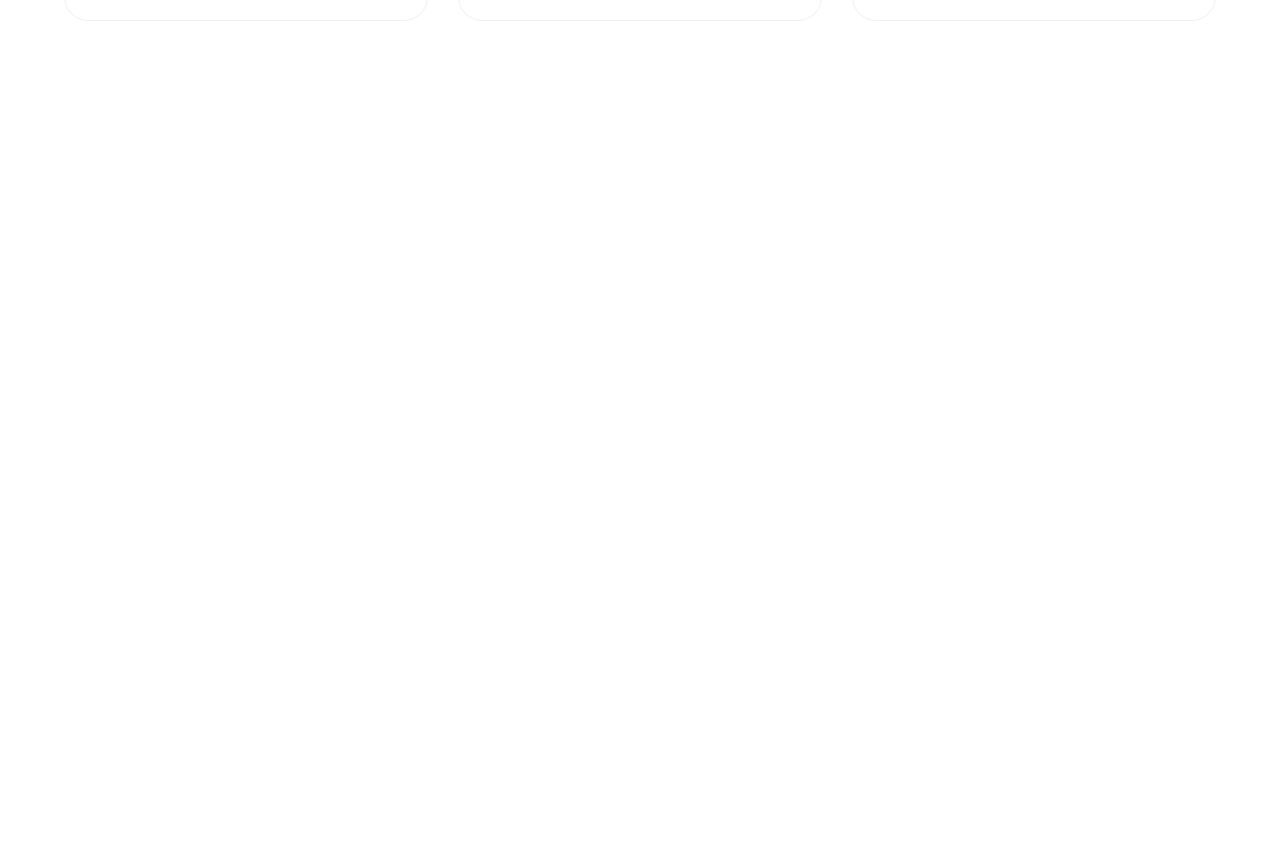
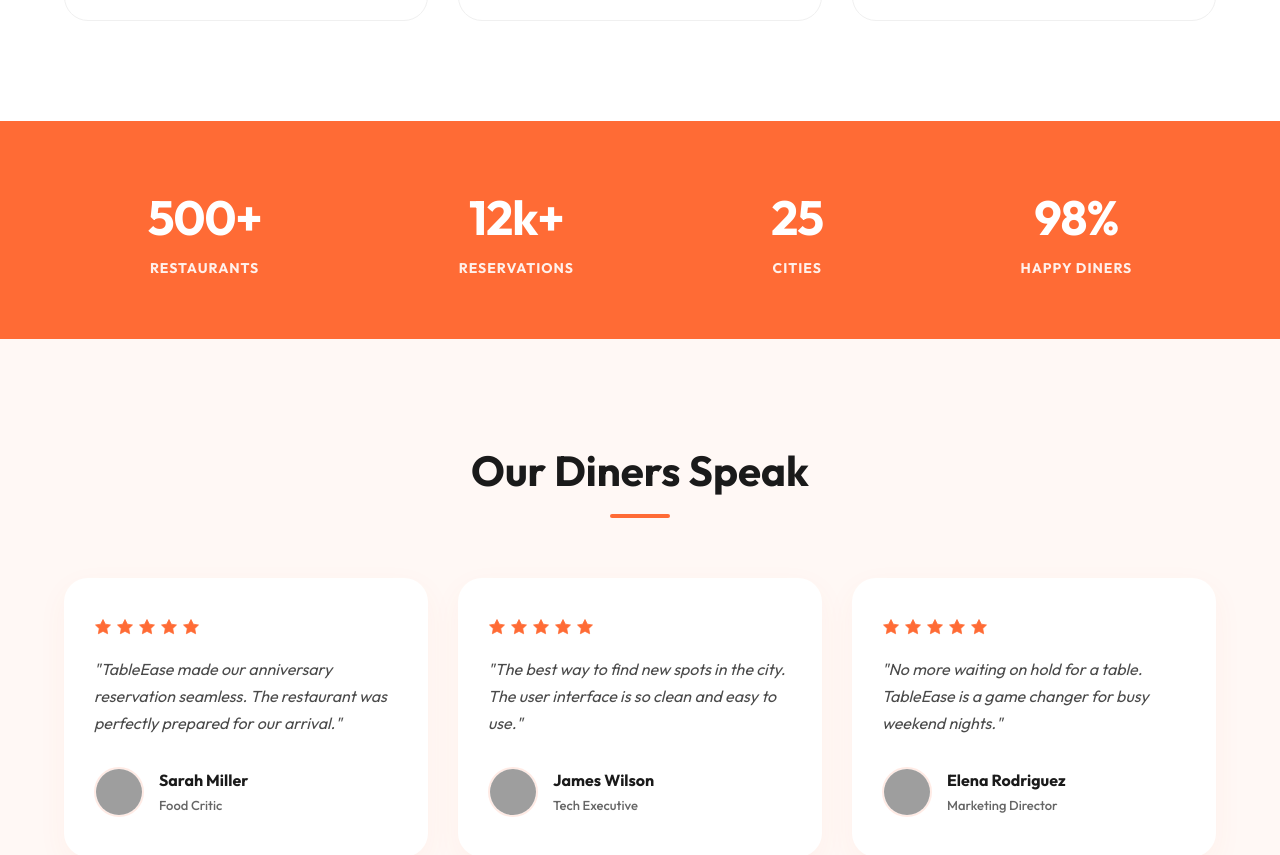
Before and after one commit to Bhavy-Talaviya/TableEase, a React app in the folder Frontend/: page / in a window 1280 px wide. Shown: the part 2102-2957 px from the top of the page. Before the commit the page ends 2223 px from the top, so only its background shows below. Built offline with nearby package versions, Linux system fonts and the light colour scheme; grey boxes are pictures that could not be loaded; the HTML template or start-up script is replaced by a standard one.

Commit message:
Implement stats banner with platform highlights and Implement Testimonials

```diff
--- a/Frontend/src/App.jsx
+++ b/Frontend/src/App.jsx
@@ -3,6 +3,8 @@ import Navbar from './components/Navbar'
 import Hero from './components/Hero'
 import HowItWorks from './components/HowItWorks'
 import FeaturedDishes from './components/FeaturedDishes'
+import Stats from './components/Stats'
+import Testimonials from './components/Testimonials'
 import './index.css'
 
 function App() {
@@ -13,6 +15,8 @@ function App() {
         <Hero />
         <HowItWorks />
         <FeaturedDishes />
+        <Stats />
+        <Testimonials />
       </main>
     </div>
   )
--- /dev/null
+++ b/Frontend/src/components/Stats.jsx
@@ -0,0 +1,25 @@
+import React from 'react';
+
+const Stats = () => {
+  const stats = [
+    { number: '500+', label: 'RESTAURANTS' },
+    { number: '12k+', label: 'RESERVATIONS' },
+    { number: '25', label: 'CITIES' },
+    { number: '98%', label: 'HAPPY DINERS' }
+  ];
+
+  return (
+    <section className="stats-section">
+      <div className="stats-container">
+        {stats.map((stat, index) => (
+          <div key={index} className="stat-item">
+            <div className="stat-number">{stat.number}</div>
+            <div className="stat-label">{stat.label}</div>
+          </div>
+        ))}
+      </div>
+    </section>
+  );
+};
+
+export default Stats;
--- /dev/null
+++ b/Frontend/src/components/Testimonials.jsx
@@ -0,0 +1,60 @@
+import React from 'react';
+
+const Testimonials = () => {
+  const reviews = [
+    {
+      name: 'Sarah Miller',
+      role: 'Food Critic',
+      image: 'https://randomuser.me/api/portraits/women/44.jpg',
+      stars: 5,
+      quote: '"TableEase made our anniversary reservation seamless. The restaurant was perfectly prepared for our arrival."'
+    },
+    {
+      name: 'James Wilson',
+      role: 'Tech Executive',
+      image: 'https://randomuser.me/api/portraits/men/32.jpg',
+      stars: 5,
+      quote: '"The best way to find new spots in the city. The user interface is so clean and easy to use."'
+    },
+    {
+      name: 'Elena Rodriguez',
+      role: 'Marketing Director',
+      image: 'https://randomuser.me/api/portraits/women/68.jpg',
+      stars: 5,
+      quote: '"No more waiting on hold for a table. TableEase is a game changer for busy weekend nights."'
+    }
+  ];
+
+  return (
+    <section className="testimonials-section">
+      <div className="section-header">
+        <h2>Our Diners Speak</h2>
+        <div className="underline"></div>
+      </div>
+
+      <div className="testimonials-grid">
+        {reviews.map((review, index) => (
+          <div key={index} className="testimonial-card">
+            <div className="stars">
+              {[...Array(review.stars)].map((_, i) => (
+                <svg key={i} width="18" height="18" viewBox="0 0 24 24" fill="#FF6B35" stroke="#FF6B35">
+                  <polygon points="12 2 15.09 8.26 22 9.27 17 14.14 18.18 21.02 12 17.77 5.82 21.02 7 14.14 2 9.27 8.91 8.26 12 2" />
+                </svg>
+              ))}
+            </div>
+            <p className="testimonial-quote">{review.quote}</p>
+            <div className="testimonial-user">
+              <img src={review.image} alt={review.name} />
+              <div className="user-info">
+                <h4>{review.name}</h4>
+                <span>{review.role}</span>
+              </div>
+            </div>
+          </div>
+        ))}
+      </div>
+    </section>
+  );
+};
+
+export default Testimonials;
--- a/Frontend/src/index.css
+++ b/Frontend/src/index.css
@@ -631,8 +631,149 @@ button {
   }
 }
 
-/* Small Mobile */
+/* Stats Section */
+.stats-section {
+  background-color: var(--primary);
+  padding: 60px 5%;
+  color: white;
+}
+
+.stats-container {
+  display: flex;
+  justify-content: space-around;
+  align-items: center;
+  max-width: 1200px;
+  margin: 0 auto;
+  gap: 30px;
+}
+
+.stat-item {
+  text-align: center;
+}
+
+.stat-number {
+  font-size: 48px;
+  font-weight: 800;
+  margin-bottom: 5px;
+  letter-spacing: -1px;
+}
+
+.stat-label {
+  font-size: 14px;
+  font-weight: 700;
+  letter-spacing: 1px;
+  opacity: 0.9;
+}
+
+/* Testimonials Section */
+.testimonials-section {
+  background-color: #FFF8F5;
+  padding: 100px 5%;
+  text-align: center;
+}
+
+.testimonials-grid {
+  display: grid;
+  grid-template-columns: repeat(3, 1fr);
+  gap: 30px;
+  max-width: 1200px;
+  margin: 0 auto;
+}
+
+.testimonial-card {
+  background: white;
+  padding: 40px 30px;
+  border-radius: 24px;
+  text-align: left;
+  display: flex;
+  flex-direction: column;
+  gap: 20px;
+  box-shadow: 0 10px 30px rgba(255, 107, 53, 0.05);
+  transition: var(--transition);
+}
+
+.testimonial-card:hover {
+  transform: translateY(-5px);
+  box-shadow: 0 15px 40px rgba(255, 107, 53, 0.1);
+}
+
+.stars {
+  display: flex;
+  gap: 4px;
+}
+
+.testimonial-quote {
+  font-size: 16px;
+  color: #4A4A4A;
+  line-height: 1.7;
+  font-style: italic;
+  flex-grow: 1;
+}
+
+.testimonial-user {
+  display: flex;
+  align-items: center;
+  gap: 15px;
+  margin-top: 10px;
+}
+
+.testimonial-user img {
+  width: 50px;
+  height: 50px;
+  border-radius: 50%;
+  object-fit: cover;
+  border: 2px solid #FFEBE5;
+}
+
+.user-info h4 {
+  font-size: 16px;
+  font-weight: 700;
+  color: #1A1A1A;
+}
+
+.user-info span {
+  font-size: 13px;
+  color: var(--text-gray);
+  font-weight: 500;
+}
+
+/* Responsive adjustments */
+@media (max-width: 1024px) {
+  .stats-container {
+    flex-wrap: wrap;
+    justify-content: center;
+    gap: 40px 80px;
+  }
+
+  .testimonials-grid {
+    grid-template-columns: repeat(2, 1fr);
+  }
+}
+
+@media (max-width: 768px) {
+  .stat-number {
+    font-size: 36px;
+  }
+
+  .stat-label {
+    font-size: 12px;
+  }
+
+  .testimonials-grid {
+    grid-template-columns: 1fr;
+  }
+
+  .testimonial-card {
+    padding: 30px 20px;
+  }
+}
+
 @media (max-width: 480px) {
+  .stats-container {
+    flex-direction: column;
+    gap: 40px;
+  }
+
   .hero-content h1 {
     font-size: 32px;
   }
```
